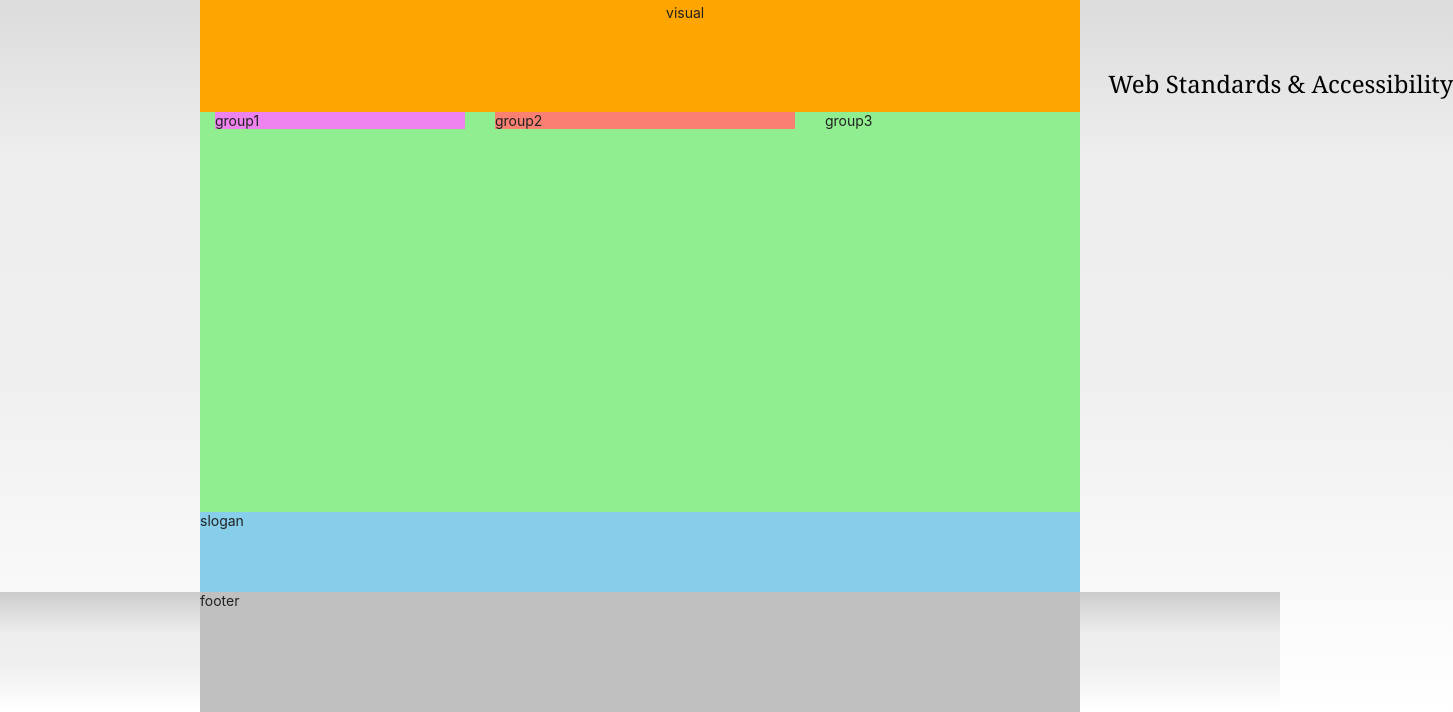
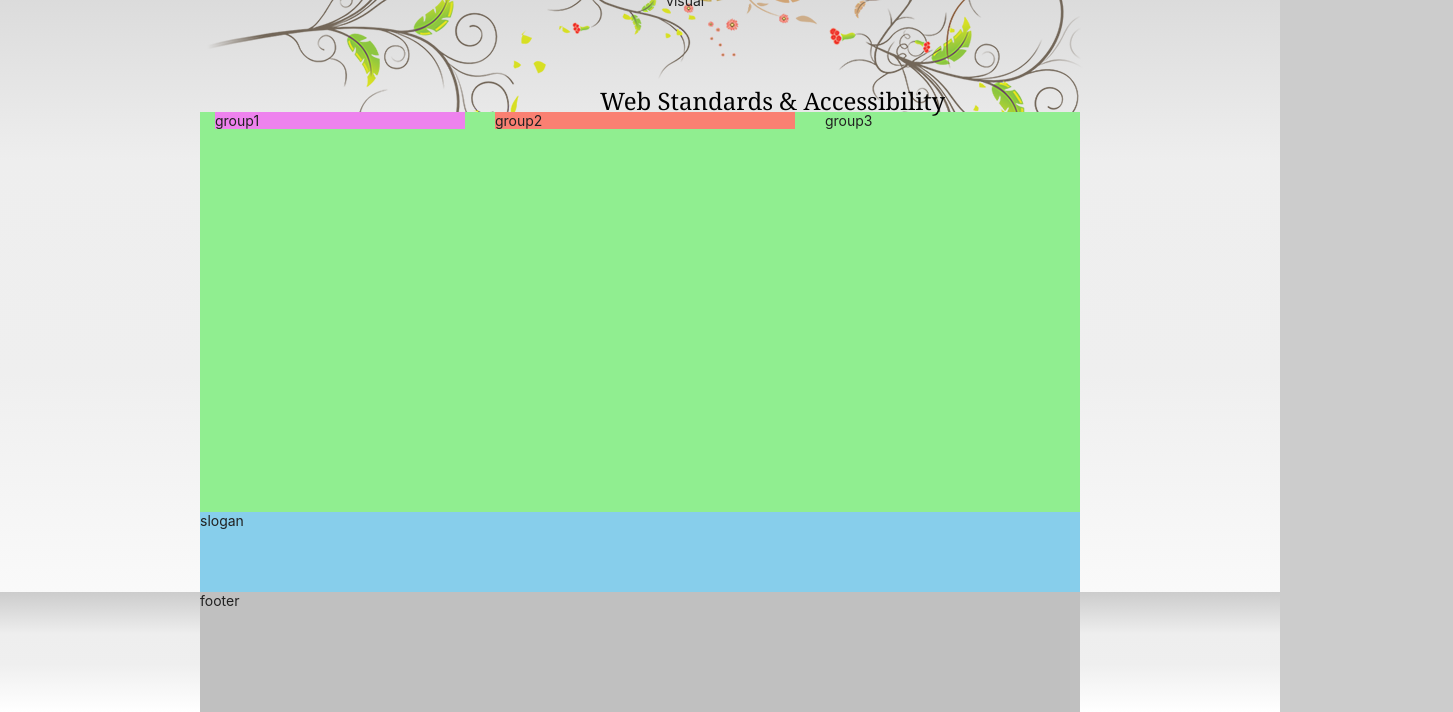
Before and after one commit to DoctorK4/HTML5, a plain HTML site: page index.html in a window 1280 px wide. Shown: the part 135-847 px from the top of the page, 1453 px wide, since content can reach past the window. Drawn offline with Linux system fonts and the light colour scheme; a web font is replaced by a local one.

Commit message:
body 영역 배경이미지 재설정

```diff
--- a/styles/style.css
+++ b/styles/style.css
@@ -27,11 +27,16 @@ a{
 /* 본문 스타일*/
 body {
   /* em, rem 단위를 사용해보기 */
+  color: #212121;
   font-size: 1.4rem;
-  color: #212121;
-  background: #ccc linear-gradient(to bottom, #ccc 0%, #eee 35%, #efefef 60%, #fff 100%);
   font-family: "Pretendard Variable", Pretendard, -apple-system, BlinkMacSystemFont, system-ui, Roboto, "Helvetica Neue", "Segoe UI", "Apple SD Gothic Neo", "Noto Sans KR", "Malgun Gothic", "Apple Color Emoji", "Segoe UI Emoji", "Segoe UI Symbol", sans-serif;
-  font-weight: 400;
+  /* background-color: #ccc;
+  background-image: url(./images/bg_flower.png), linear-gradient(to bottom, #ccc 0%, #eee 35%, #efefef 60%, #fff 100%);
+  background-repeat: no-repeat, repeat;
+  background-position: 50% 0, 0 0; */
+
+  background: url(./images/bg_flower.png) no-repeat 50% 0,
+    #ccc linear-gradient(to bottom, #ccc 0%, #eee 35%, #efefef 60%, #fff 100%) repeat 0;
 }
 
 /* 레이아웃 */
@@ -207,7 +212,7 @@ right: 0;
 @keyframes moveEffect{
   0%{
     font-size: 12px;
-    color: rgba(0, 0, 0, 0.2);
+    color: hsla(0, 0%, 0, 0);
     transform: translate(0px, 0px);
   }
   100%{
@@ -218,7 +223,6 @@ right: 0;
 }
 
 .visual {
-  background: orange;
   height: 120px;
   position: relative;
 
@@ -229,7 +233,9 @@ right: 0;
   animation-name: moveEffect;
   animation-duration: 2000ms;
   animation-fill-mode: forwards;
-  display: inline-block;
+  animation-timing-function: ease-in-out;
+  /* display: inline-block; */
+  position: absolute;
 }
 
 /* 메인 */
```
